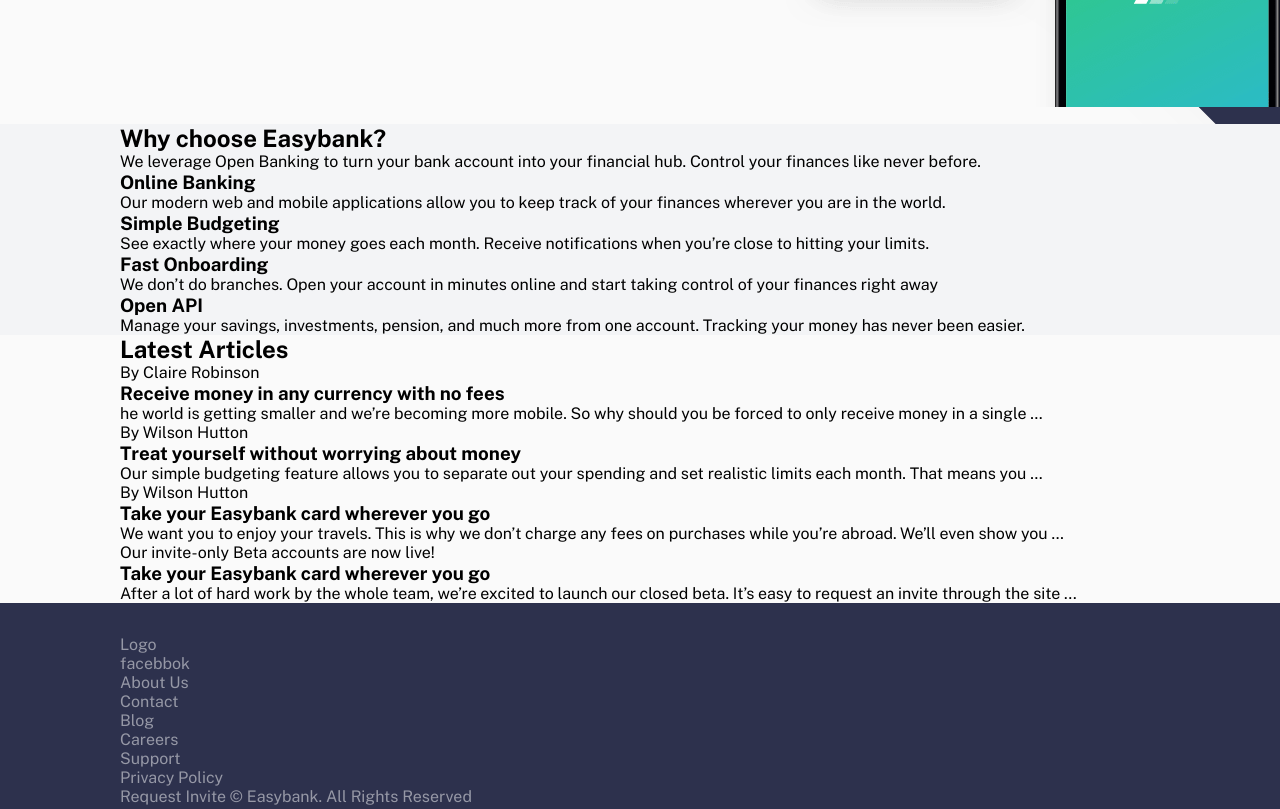
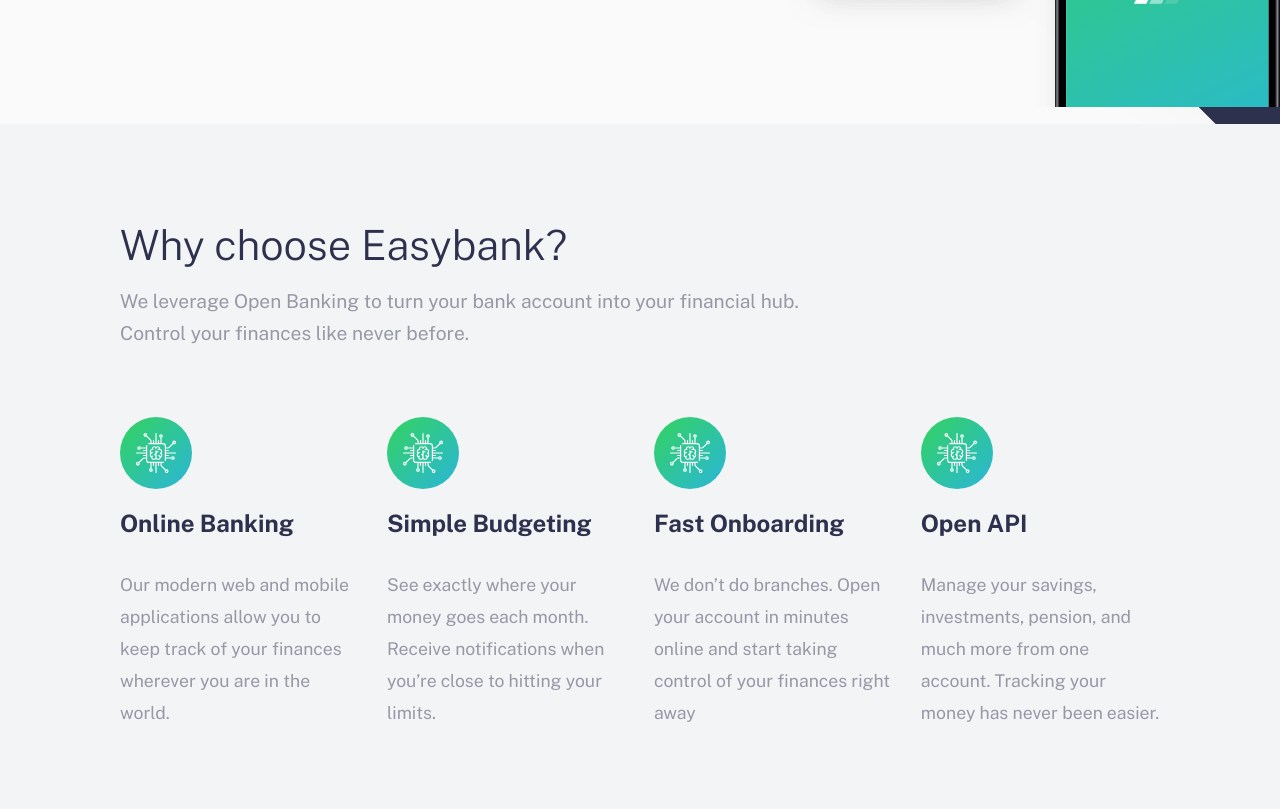
Before and after one commit to mpietron/easybank_frontendmentor, a website: page index.html in a window 1280 px wide. Shown: the part 640-1449 px from the top of the page. Drawn offline with nearby package versions, Linux system fonts and the light colour scheme.

Commit message:
sections

```diff
--- a/index.html
+++ b/index.html
@@ -40,7 +40,7 @@
   <section class="benefits">
     <div class="container">
       <h2>Why choose Easybank?</h2>
-      <p>We leverage Open Banking to turn your bank account into your financial hub. Control
+      <p>We leverage Open Banking to turn your bank account into your financial hub. <br />Control
         your finances like never before.</p>
       <div>
         <div class="benefit">
@@ -88,24 +88,28 @@
       <h2>Latest Articles</h2>
       <div class="leads">
         <div>
+          <img src="./images/image-currency.jpg" alt="currency">
           <span>By Claire Robinson</span>
           <h3>Receive money in any currency with no fees</h3>
           <p>he world is getting smaller and we’re becoming more mobile. So why should you be
             forced to only receive money in a single …</p>
         </div>
         <div>
+          <img src="./images/image-restaurant.jpg" alt="restaurant">
           <span>By Wilson Hutton</span>
           <h3>Treat yourself without worrying about money</h3>
           <p>Our simple budgeting feature allows you to separate out your spending and set
             realistic limits each month. That means you …</p>
         </div>
         <div>
+          <img src="./images/image-plane.jpg" alt="plane">
           <span>By Wilson Hutton</span>
           <h3>Take your Easybank card wherever you go</h3>
           <p>We want you to enjoy your travels. This is why we don’t charge any fees on purchases
             while you’re abroad. We’ll even show you …</p>
         </div>
         <div>
+          <img src="./images/image-confetti.jpg" alt="confetti">
           <span>Our invite-only Beta accounts are now live!</span>
           <h3>Take your Easybank card wherever you go</h3>
           <p>After a lot of hard work by the whole team, we’re excited to launch our closed beta.
--- a/src/scss/style.scss
+++ b/src/scss/style.scss
@@ -7,6 +7,9 @@
 
 body{
     overflow-x: hidden;
+}
+h1,h2,h3 {
+    color: $c_dark_blue;
 }
 
 .container{
@@ -36,6 +39,7 @@
         display: flex;
         align-items: center;
         justify-content: space-between;
+        width: 70%;
         ul{
             display: flex;
             > li{
@@ -49,10 +53,18 @@
                     color: $c_dark_blue;
                 }
             }
+            & + a{
+                display: inline-block;
+                padding: 1rem 2rem;
+                border-radius: 2rem;
+                background: linear-gradient(90deg , #31d35c 0%, #2bb7da 100%);
+                color: #FFF;
+            }
         }
         & + a{
             @include respond-above(xs){
                 display: none;
+
             }
         }
         @include respond-below(xs){
@@ -60,6 +72,7 @@
         }
     }
 }
+
 
 section.introduce{
     background-color: $c_very_light_gray;
@@ -139,11 +152,117 @@
 }
 
 section.benefits{
+    padding: 6rem 0;
     background-color: $c_light_grayish_blue;
+    .container {
+        & > h2{
+            font-weight: 100;
+            font-size: 2.6rem;
+        }
+        & > p{
+            padding: 1rem 0;
+            font-size: 1.2rem;
+            color: $c_grayish_blue;
+            line-height: 2rem;
+            padding-bottom: 4rem;
+        }
+        &>div{
+            text-align: center;
+            @include respond-above(xs){
+            display: flex;
+
+            justify-content: space-between;
+            }
+        }
+    }
+    .benefit{
+        width: 100%;
+        text-align: center;
+        @include respond-above(xs){
+            width: 23%;
+            text-align: left;
+        }
+        &::before{
+            content: "";
+            display: block;
+            background-image: url('../images/icon-api.svg');
+            background-repeat: no-repeat;
+            height: 5rem;
+            width: 5rem;
+            background-position: center;
+            margin: 0 auto;
+            @include respond-above(xs){
+                margin: 0;
+                background-position: left;
+            }
+        }
+        h3{
+            padding: 1rem 0;
+            font-size: 1.5rem;
+        }
+        p{
+            padding: 1rem 0;
+            font-size: 1.1rem;
+            color: $c_grayish_blue;
+            line-height: 2rem;
+
+        }
+    }
 }
 
 section.articles{
     background-color: $c_very_light_gray;
+    padding: 6rem 0;
+    .container{
+        & > h2{
+            font-weight: 100;
+            font-size: 2.6rem;
+            padding-bottom: 2rem;
+        }
+    }
+    .leads{
+        display: flex;
+        justify-content: space-between;
+        div{
+
+            width: 22%;
+            background-color: #FFF;
+            padding:1rem;
+            position: relative;
+            span, p{
+                color: $c_grayish_blue;
+            }
+            h3{
+                padding: 1rem 0;
+            }
+            span{
+             padding: 1rem 0;
+             display: block;
+            }
+            p{
+                line-height: 1.6rem;
+            }
+            img{
+                position: relative;
+                left: -1rem;
+                top: -1rem;
+                width: calc(100% + 2rem);
+                height: auto;
+            }
+            // &::before{
+            //     position: absolute;
+            //     content: "";
+            //     display: block;
+            //     width: 100%;
+            //     height: 12rem;
+            //     background-image: url('../images/image-currency.jpg');
+            //     background-position: center;
+            //     background-size: cover;
+            //     top: 0;
+            //     left: 0;
+            // }
+        }
+    }
 }
 
 footer{
```
Also changed, not shown: css/style.css, 1 other file.
